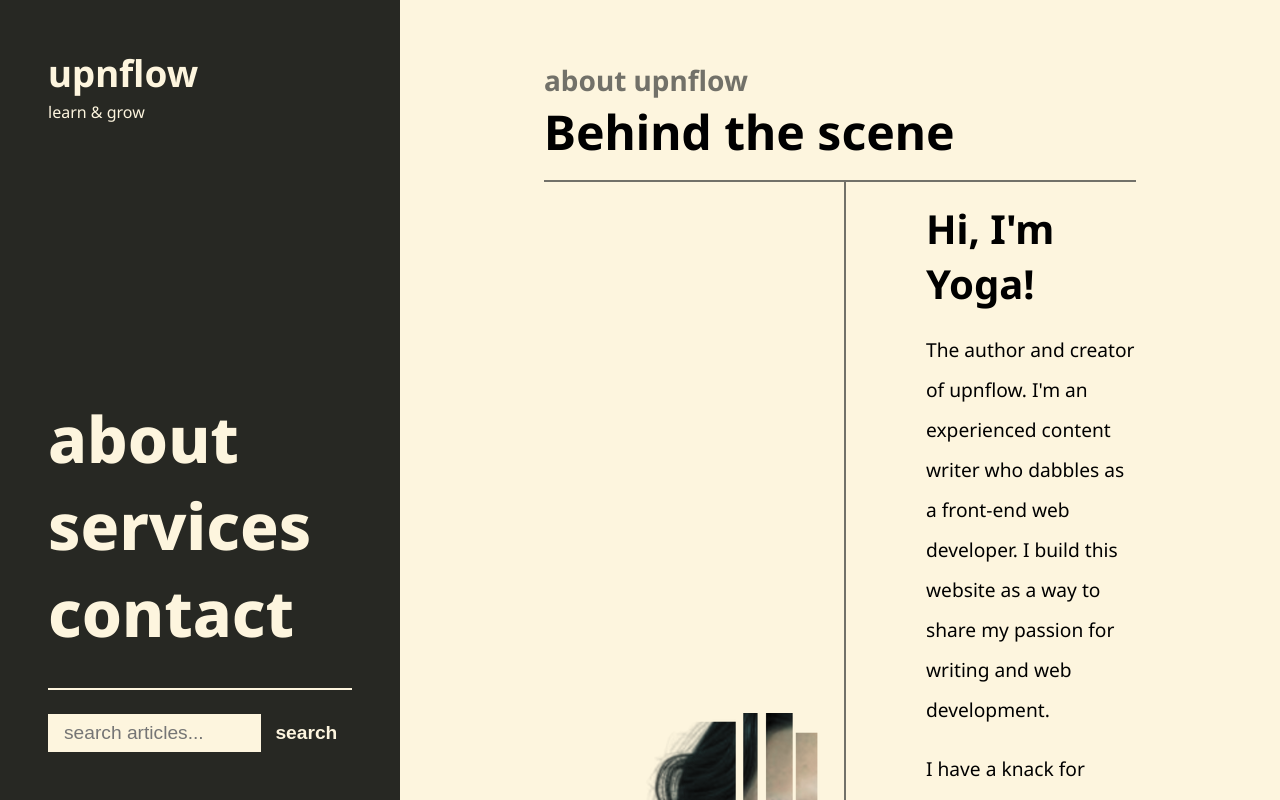
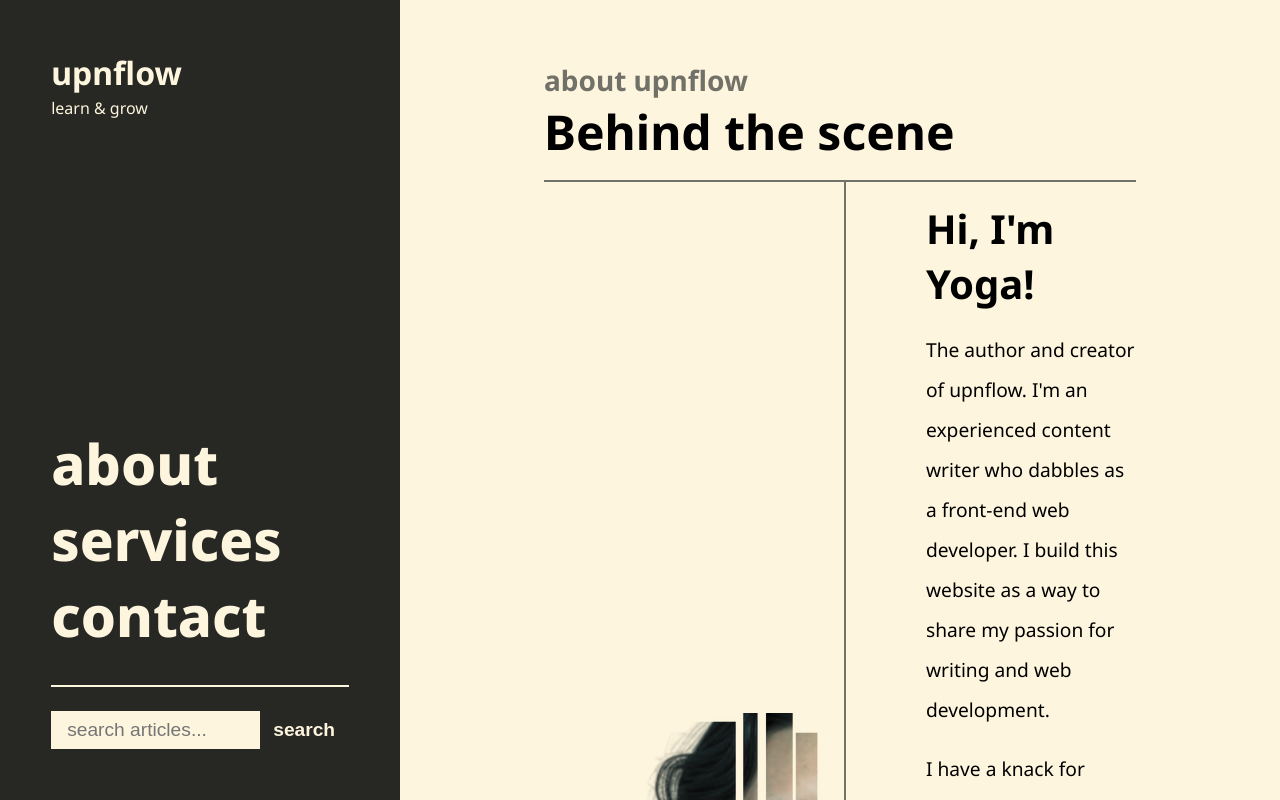
Before and after one commit to yogskr/upnflow, a Next.js app: page /about in a window 1280 px wide. Shown: the top 800 px of the page. Built offline with nearby package versions, Linux system fonts and the light colour scheme.

Commit message:
Modified the navbar styling

```diff
--- a/components/navbar/Navbar.module.css
+++ b/components/navbar/Navbar.module.css
@@ -1,14 +1,18 @@
 .container {
   min-height: inherit;
-  padding: 3rem;
+  padding: 3.2rem;
   display: flex;
   flex-direction: column;
   justify-content: space-between;
 }
 
+.logo {
+  margin: 0;
+}
+
 .logo > a {
   color: var(--text-white);
-  font-size: 2.3rem;
+  font-size: 2rem;
 }
 
 .logo > a:hover {
@@ -25,7 +29,7 @@
 .navLinks {
   display: flex;
   flex-direction: column;
-  font-size: 4rem;
+  font-size: 3.5rem;
   font-weight: 800;
   padding-bottom: 2rem;
 }
```
